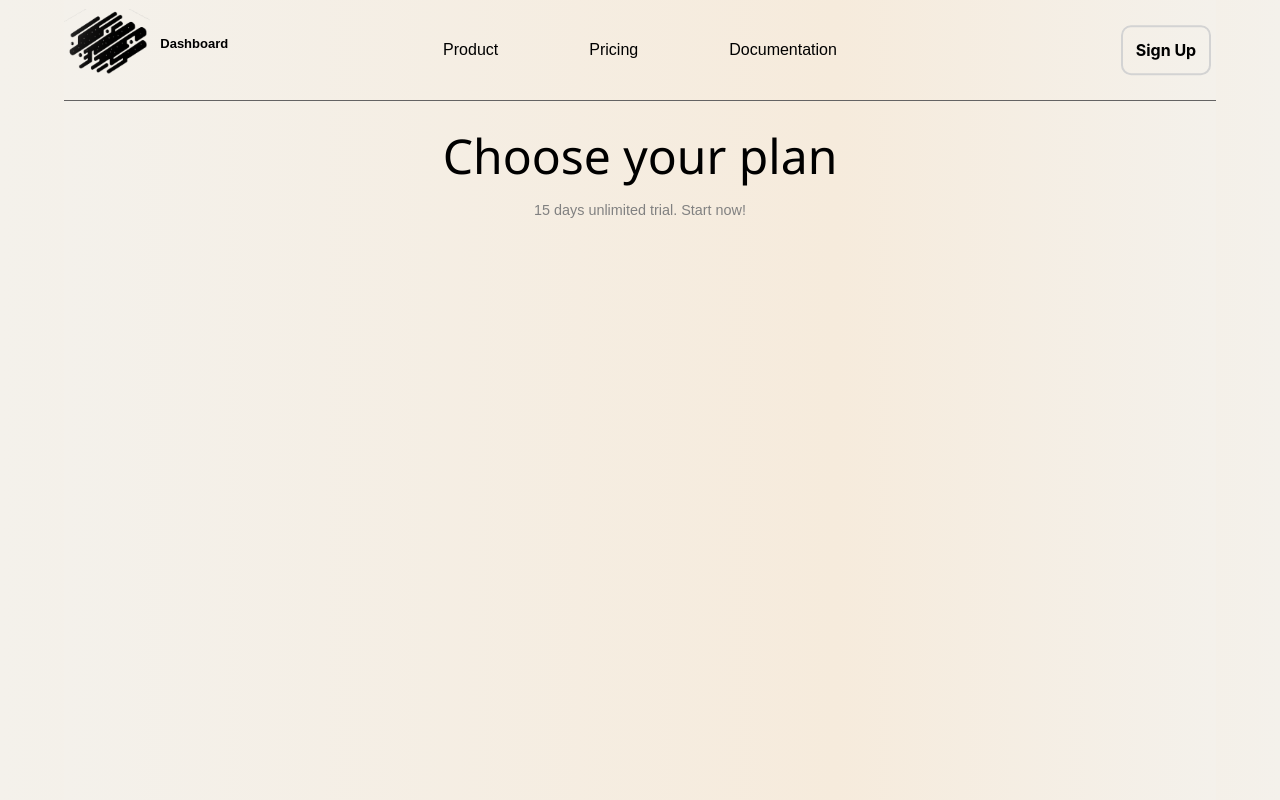
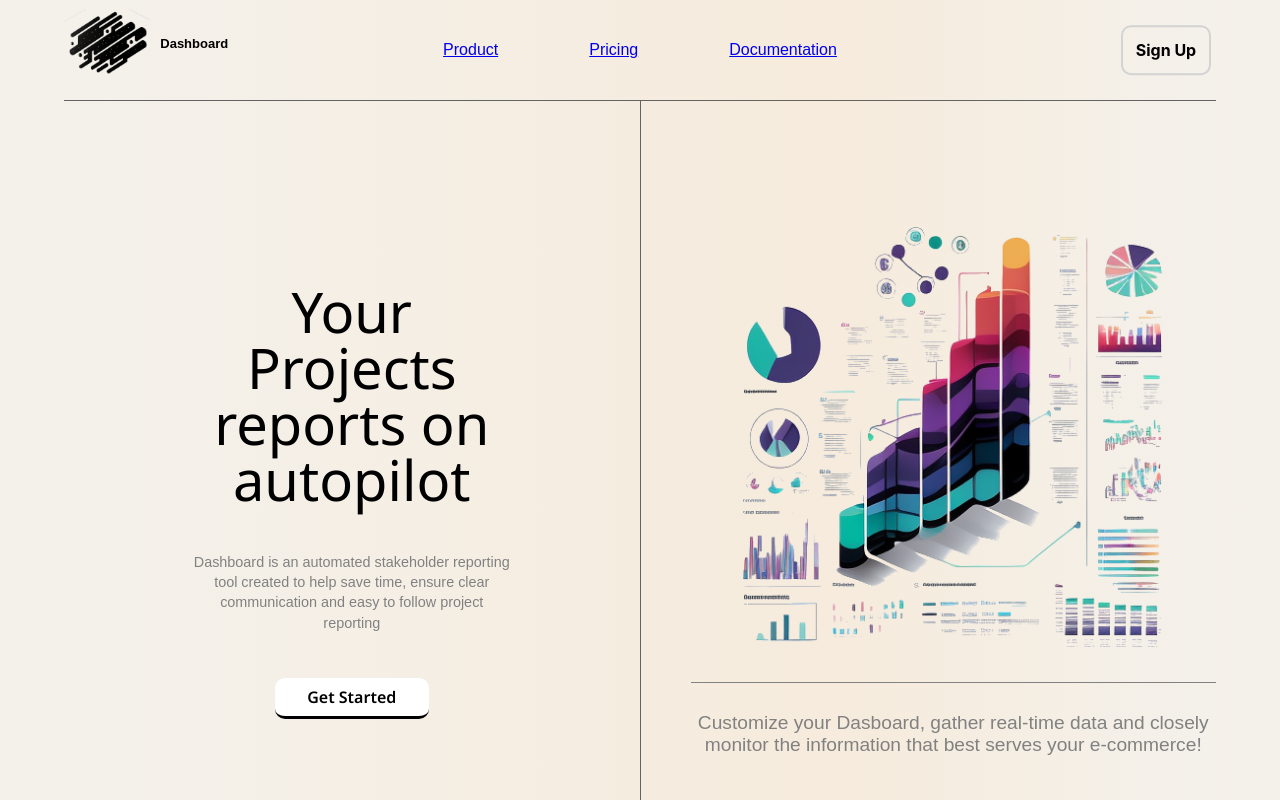
Before and after one commit to ggomesneto87/Dashboard, a React (Create React App) app: page / in a window 1280 px wide. Built offline with nearby package versions, Linux system fonts and the light colour scheme; a web font is replaced by a local one.

Commit message:
adding routes

```diff
--- a/package.json
+++ b/package.json
@@ -11,6 +11,7 @@
     "@testing-library/user-event": "^13.5.0",
     "react": "^18.2.0",
     "react-dom": "^18.2.0",
+    "react-router-dom": "^6.7.0",
     "react-scripts": "5.0.1",
     "web-vitals": "^2.1.4"
   },
--- a/src/App.js
+++ b/src/App.js
@@ -1,12 +1,11 @@
 import "./App.css";
 
-import Landing from "./components/Landing/Landing";
-import Pricing from "./components/Pricing/Pricing";
+import RouteMap from "./RouteMap";
 
 function App() {
   return (
     <div className="App">
-      <Pricing />
+      <RouteMap />
     </div>
   );
 }
--- /dev/null
+++ b/src/RouteMap.js
@@ -0,0 +1,16 @@
+import React from "react";
+
+import { Routes, Route } from "react-router-dom";
+import Landing from "./components/Landing/Landing";
+import Pricing from "./components/Pricing/Pricing";
+
+const RouteMap = () => {
+  return (
+    <Routes>
+      <Route path="/" element={<Landing />} />
+      <Route path="/pricing" element={<Pricing />} />
+    </Routes>
+  );
+};
+
+export default RouteMap;
--- a/src/components/Menu/Menu.js
+++ b/src/components/Menu/Menu.js
@@ -3,12 +3,23 @@ import React from "react";
 import "./css/Menu.css";
 import logo from "../Images/logo-no-bd.png";
 
+import { NavLink } from "react-router-dom";
+
 const Menu = () => {
-  const items = ["Product", "Pricing", "Documentation"];
+  const items = [
+    ["Product", "/product"],
+    ["Pricing", "/pricing"],
+    ["Documentation", "/documentation"],
+  ];
   let links = [];
 
   for (let i = 0; i < items.length; i++) {
-    links.push(<div className="menu-link">{items[i]}</div>);
+    links.push(
+      <NavLink to={items[i][1]}>
+        {" "}
+        <div className="menu-link">{items[i][0]}</div>
+      </NavLink>
+    );
   }
 
   return (
--- a/src/index.js
+++ b/src/index.js
@@ -1,13 +1,17 @@
-import React from 'react';
-import ReactDOM from 'react-dom/client';
-import './index.css';
-import App from './App';
-import reportWebVitals from './reportWebVitals';
+import React from "react";
+import ReactDOM from "react-dom/client";
+import "./index.css";
+import App from "./App";
+import reportWebVitals from "./reportWebVitals";
 
-const root = ReactDOM.createRoot(document.getElementById('root'));
+import { BrowserRouter } from "react-router-dom";
+
+const root = ReactDOM.createRoot(document.getElementById("root"));
 root.render(
   <React.StrictMode>
-    <App />
+    <BrowserRouter>
+      <App />
+    </BrowserRouter>
   </React.StrictMode>
 );
 
```
Also changed, not shown: 1 other file (tests, documents, lock files or other folders).
